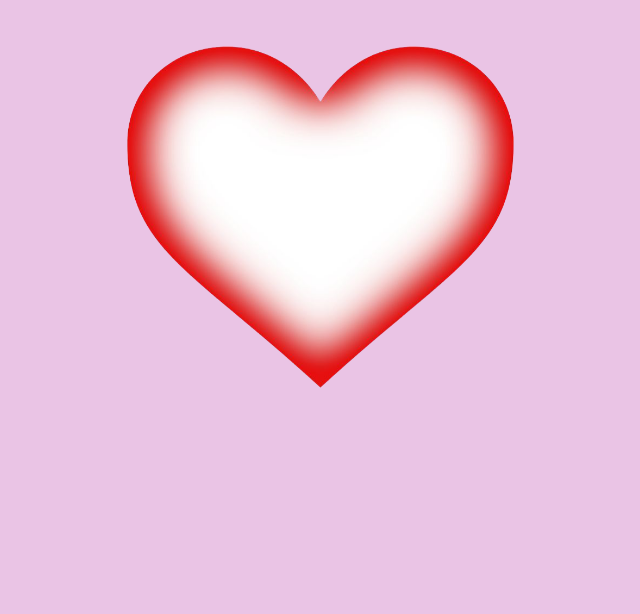
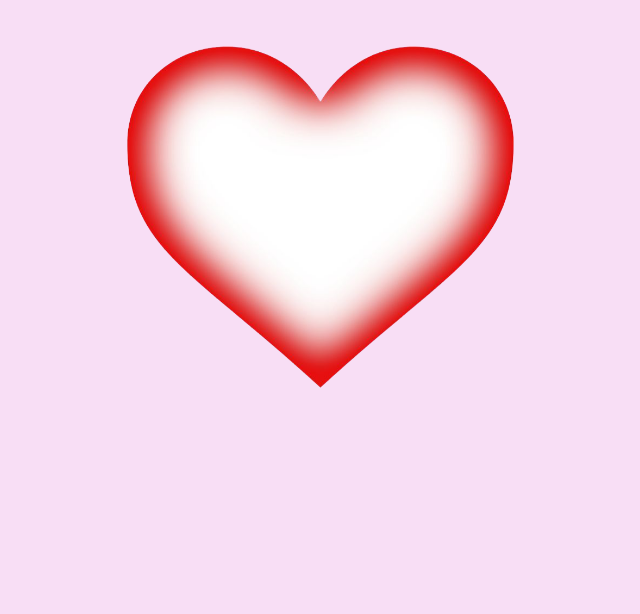
Before and after one commit to Tativv/Animacoracao, a plain HTML site: page index.html in a window 1280 px wide. Shown: the part 186-800 px from the top of the page, without its empty margins (320-960 px from the left). Drawn offline with Linux system fonts and the light colour scheme.

Commit message:
update style

```diff
--- a/styles.css
+++ b/styles.css
@@ -8,7 +8,7 @@
 }
 
 body {
-    background-color: #eac4e5;
+    background-color: #f8def5;
     text-align: center;
     font-family: Arial, sans-serif;
     color: #800080;
```
